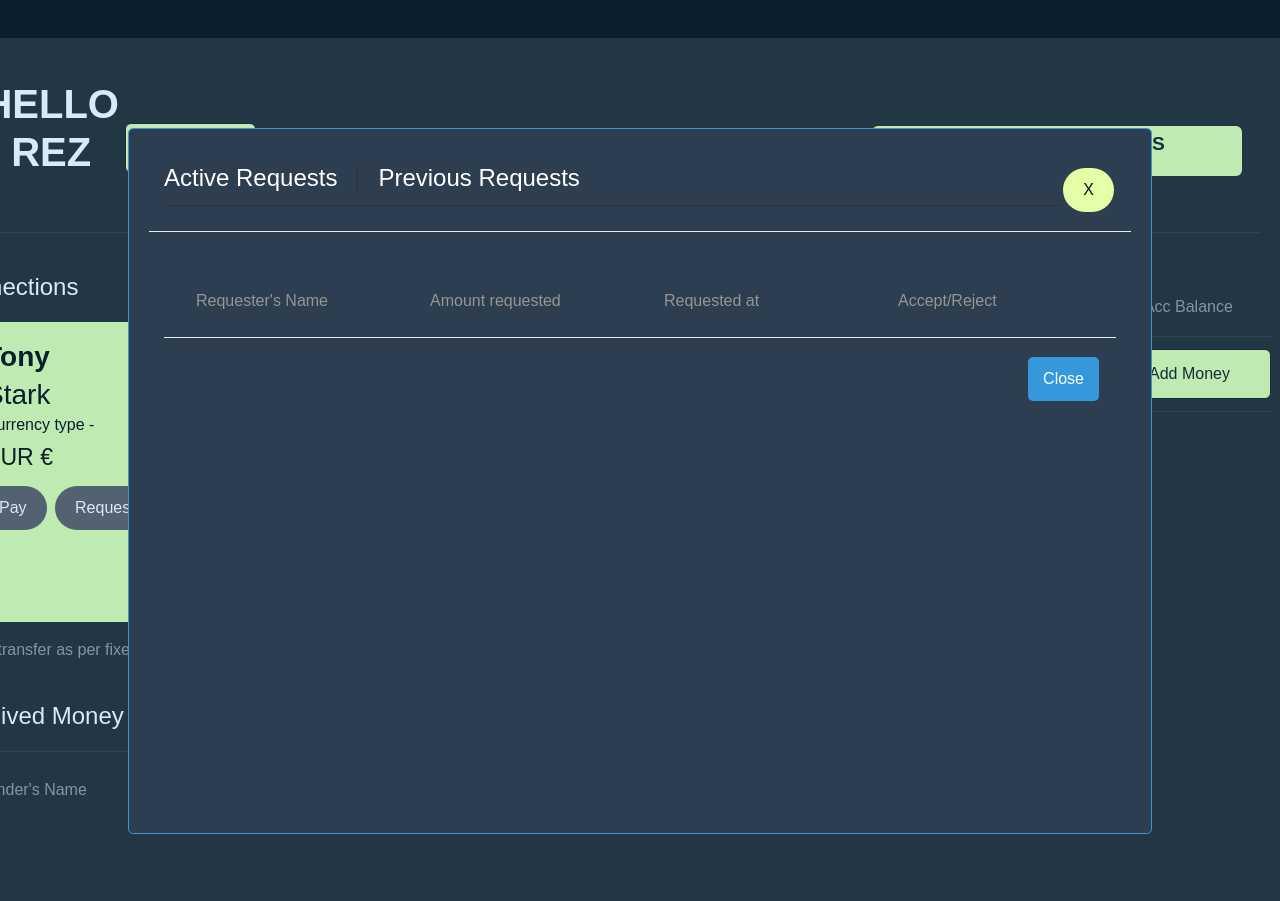
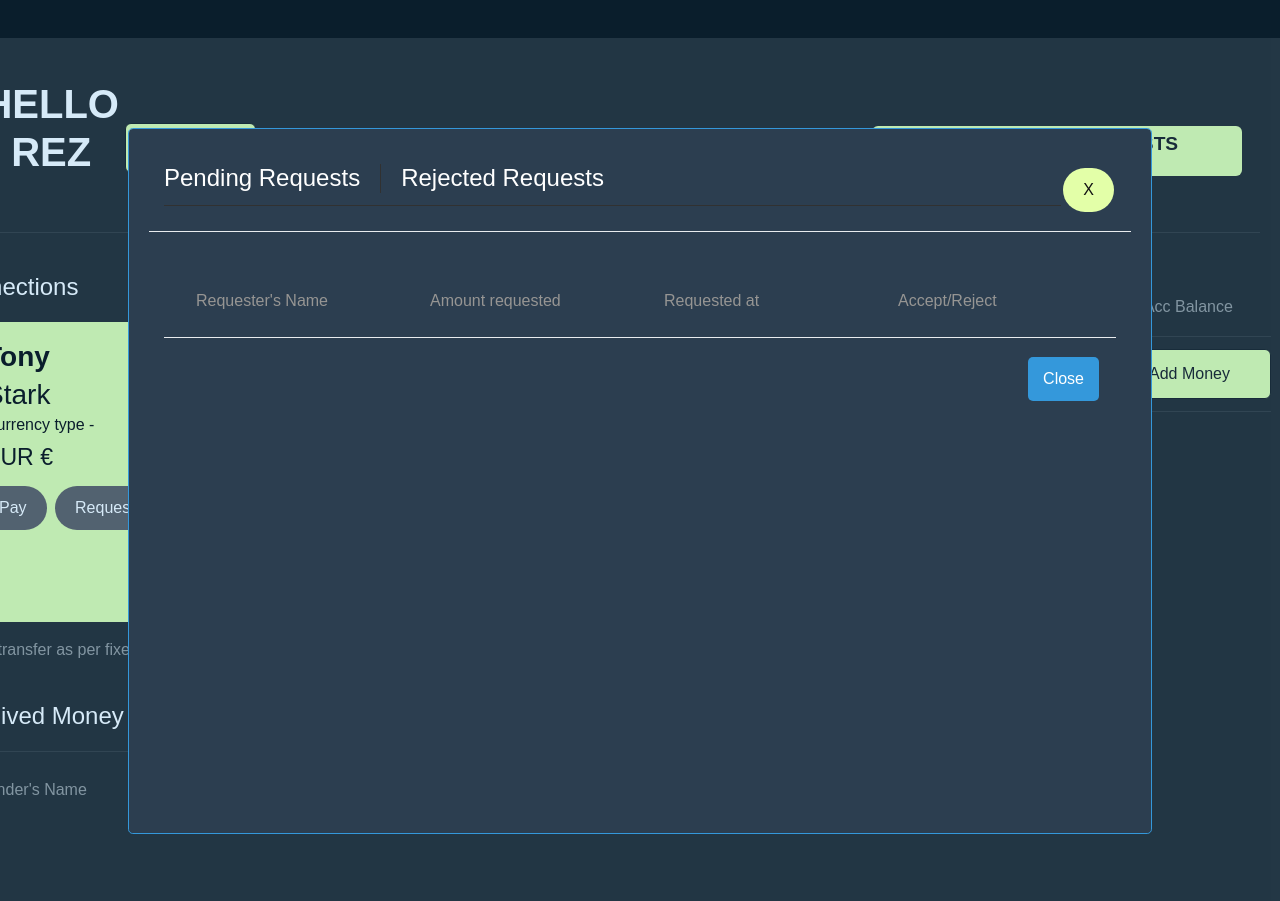
Before and after one commit to Rez27/webapps2024, a Django app: page /payapp/main/ in a window 1280 px wide, after a click on "YOUR MONEY REQUESTS"; the page is wider, and only the part inside the window is pictured. Shown: the top 901 px of that part. Run offline with Django 4.2, Linux system fonts and the light colour scheme; a user stored in the database is signed in; data comes from the database, SQL or seed files in the repository; both versions use the stored data as it was after the commit; some libraries are stand-ins or nearby versions.

Commit message:
Money Requests Toggle working fine

```diff
--- a/payapp/views.py
+++ b/payapp/views.py
@@ -29,8 +29,8 @@ def main_page(request):
     addMoneyForm = AddMoneyForm()
     pay_form = PaymentForm()
     request_form = RequestForm()
-    pending_notifications = Notification.objects.filter(receiver=user, is_accepted=False)
-    rejected_notifications = Notification.objects.filter(requester=user, is_rejected=True )
+    pending_notifications = Notification.objects.filter(receiver=user, is_accepted=False, is_rejected=False)
+    rejected_notifications = Notification.objects.filter(requester=user, is_rejected=True)
 
     # To Show latest transactions
     try:
@@ -263,6 +263,7 @@ def main_page(request):
                 notification = get_object_or_404(Notification, pk=notification_id)
                 # Mark the notification as accepted
                 notification.is_accepted = True
+                notification.accepted_at = timestamp
                 transaction = Transaction.objects.create(sender=user_profile, receiver=requester_profile,
                                                           sent_amount=Decimal("{:.2f}".format(converted_amount)),
                                                           received_amount=Decimal("{:.2f}".format(float(requested_amount))),
@@ -296,6 +297,7 @@ def main_page(request):
                 }
                 print("TimeStamp Server not Runnning. Issue-", e)
                 return render(request, 'payapp/ui.html', context)
+
         elif 'reject_notification' in request.POST:
             requester = request.POST['requester_username']
             try:
@@ -303,11 +305,36 @@ def main_page(request):
             except User.DoesNotExist:
                 print("Profile not found in reject notification")
                 return redirect('main_page')
-            notification_id = request.POST['notification_id']
-            notification = get_object_or_404(Notification, pk=notification_id)
-            notification.is_rejected = True
-            notification.save()
-            return redirect('main_page')
+            try:
+                client = make_client(Timestamp, '127.0.0.1', 9090)
+                timestamp = datetime.fromtimestamp(int(str(client.getCurrentTimestamp())))
+                notification_id = request.POST['notification_id']
+                notification = get_object_or_404(Notification, pk=notification_id)
+                notification.is_rejected = True
+                notification.rejected_at = timestamp
+                notification.save()
+                return redirect('main_page')
+            except TException as e:
+                error_message = "Internal Server Error. Previous transfer was not carried out"
+                pay_form = PaymentForm()
+                addMoneyForm = AddMoneyForm()
+                request_form = RequestForm()
+                context = {
+                    'user_balance': user_profile.bal,
+                    'user_currency': user_profile.currency,
+                    'username': username,
+                    'users': users,
+                    'pending_notifications': pending_notifications,
+                    'rejected_notifications': rejected_notifications,
+                    'received_transactions': received_transactions,
+                    'sent_transactions': sent_transactions,
+                    'pay_form': pay_form,
+                    'addMoneyForm': addMoneyForm,
+                    'request_form':request_form,
+                    'error_message': error_message
+                }
+                print("TimeStamp Server not Runnning. Issue-", e)
+                return render(request, 'payapp/ui.html', context)
     else:
         print("Something wrong with request type")
         addMoneyForm = AddMoneyForm()
--- a/templates/payapp/ui.html
+++ b/templates/payapp/ui.html
@@ -46,9 +46,9 @@
                             <div class="payment">
                                 <div class="card-open-money-req olive">
                                     {% if pending_notifications %}
-                                        <span style="color: #121212">Pending Money Requests</span>
+                                        <span style="color: #121212"> {{ pending_notifications.count }} money request pending</span>
                                     {% else %}
-                                        <span style="color: #121212">No Money requests</span>
+                                        <span style="color: #121212">Your money requests</span>
                                     {% endif %}
                                 </div>
                             </div>
@@ -153,10 +153,10 @@
                 <div class="modal-content">
                     <div class="modal-header">
                         <div class="transfer-section-header">
-                            <a href='#' id='noti-active' class='active'><h2>Active Requests</h2>
+                            <a href='#' id='noti-active' class='active'><h2>Pending Requests</h2>
                             </a>
                             <div class="filter-options">
-                                <a href='#' id='noti-history'><h2>Previous Requests</h2></a>
+                                <a href='#' id='noti-history'><h2>Rejected Requests</h2></a>
                             </div>
                         </div>
                         <span class="flat-button" onclick="closeNotificationModal()"
```
Also changed, not shown: db.sqlite3.
